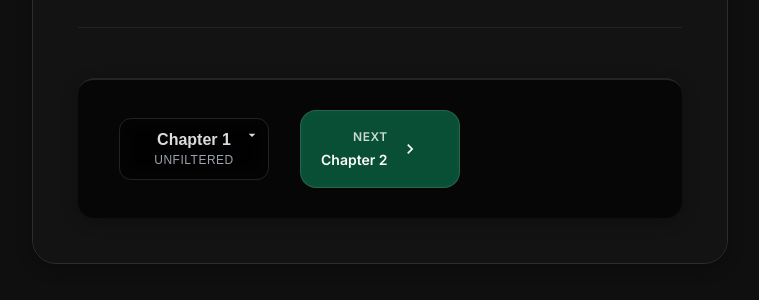
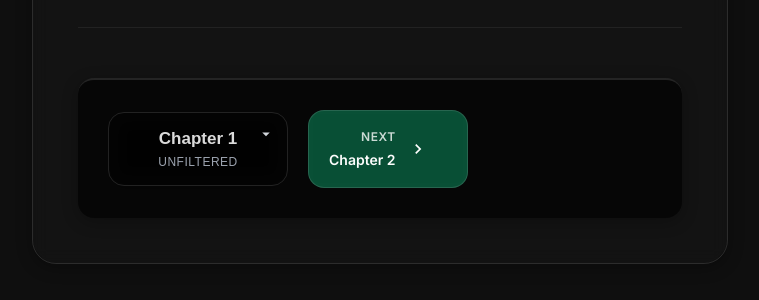
Before and after one commit to ancientjadestatue/jadenovels, a Jekyll site: the page built from chapter1.md, in a window 1280 px wide. Shown: the part 5250-5550 px from the top of the page, without its empty margins (260-1019 px from the left). Built offline with Jekyll 4.4.1, drawn with Linux system fonts in a browser that asks for light colours.

Commit message:
small dropdown fix

```diff
--- a/_layouts/default.html
+++ b/_layouts/default.html
@@ -909,121 +909,196 @@
 
         .chapter-dropdown-container {
             position: relative;
-        }
-
-        .chapter-dropdown-btn {
+        }        .chapter-dropdown-btn {
             display: flex;
             flex-direction: column;
             align-items: center;
-            gap: 4px;
-            padding: 12px 16px;
+            justify-content: center;
+            gap: 6px;
+            padding: 16px 20px;
             background: var(--glass-bg);
             border: 1px solid var(--glass-border);
-            border-radius: 12px;
+            border-radius: 16px;
             color: var(--text-primary);
             cursor: pointer;
-            transition: all 0.2s ease;
-            min-width: 150px;
-            backdrop-filter: blur(8px);
-            -webkit-backdrop-filter: blur(8px);
+            transition: all 0.3s ease;
+            min-width: 180px;
+            min-height: 60px;
+            backdrop-filter: blur(10px);
+            -webkit-backdrop-filter: blur(10px);
             position: relative;
+            text-align: center;
+            box-shadow: var(--glass-shadow);            /* Enhanced accessibility */
+            outline: none;
+        }
+
+        .chapter-dropdown-btn:focus-visible {
+            outline: 2px solid var(--primary-jade);
+            outline-offset: 2px;
         }
 
         .chapter-dropdown-btn:hover {
             background: var(--glass-bg-secondary);
             border-color: var(--glass-border-hover);
-            transform: translateY(-1px);
+            transform: translateY(-2px);
+            box-shadow: var(--glass-shadow-hover);
+        }
+
+        .chapter-dropdown-btn:focus-visible {
+            border-color: var(--primary-jade);
+            box-shadow: 0 0 0 3px rgba(52, 211, 153, 0.3);
         }
 
         .chapter-dropdown-btn.active {
             border-color: var(--primary-jade);
+            background: var(--glass-bg-secondary);
         }
 
         .current-chapter-text {
-            font-size: 16px;
+            font-size: 17px;
             font-weight: 700;
             color: var(--text-primary);
+            line-height: 1.2;
+            text-align: center;
+            margin: 0;
+        }
+
+        .dropdown-label {
+            font-size: 11px;
+            color: var(--text-muted);
+            text-transform: uppercase;
+            letter-spacing: 0.8px;
+            font-weight: 600;
+            text-align: center;
+            margin: 0;
         }
 
         .dropdown-icon {
-            width: 16px;
-            height: 16px;
+            width: 18px;
+            height: 18px;
             position: absolute;
-            top: 8px;
-            right: 8px;
-            transition: transform 0.2s ease;
+            top: 12px;
+            right: 12px;
+            transition: transform 0.3s ease;
+            fill: var(--text-secondary);
         }
 
         .chapter-dropdown-btn.active .dropdown-icon {
             transform: rotate(180deg);
-        }
-
-        .chapter-dropdown-menu {
+            fill: var(--primary-jade);
+        }        .chapter-dropdown-menu {
             position: absolute;
             top: 100%;
-            left: 0;
-            right: 0;
+            left: 50%;
+            transform: translateX(-50%) translateY(-10px);
+            min-width: 280px;
+            max-width: 400px;
             background: var(--bg-primary);
             border: 1px solid var(--glass-border);
-            border-radius: 12px;
-            margin-top: 4px;
+            border-radius: 16px;
+            margin-top: 8px;
             opacity: 0;
             visibility: hidden;
-            transform: translateY(-10px);
-            transition: all 0.2s ease;
-            backdrop-filter: blur(16px);
-            -webkit-backdrop-filter: blur(16px);
-            box-shadow: var(--glass-shadow);
+            transition: all 0.3s cubic-bezier(0.4, 0, 0.2, 1);
+            backdrop-filter: blur(20px);
+            -webkit-backdrop-filter: blur(20px);
+            box-shadow: var(--glass-shadow-hover);
             z-index: 1000;
-            max-height: 300px;
+            max-height: 400px;
             overflow-y: auto;
+            /* Enhanced scrollbar styling */
+            scrollbar-width: thin;
+            scrollbar-color: var(--glass-border) transparent;
+        }
+
+        .chapter-dropdown-menu::-webkit-scrollbar {
+            width: 6px;
+        }
+
+        .chapter-dropdown-menu::-webkit-scrollbar-track {
+            background: transparent;
+        }
+
+        .chapter-dropdown-menu::-webkit-scrollbar-thumb {
+            background: var(--glass-border);
+            border-radius: 3px;
+        }
+
+        .chapter-dropdown-menu::-webkit-scrollbar-thumb:hover {
+            background: var(--glass-border-hover);
         }
 
         .chapter-dropdown-menu.active {
             opacity: 1;
             visibility: visible;
-            transform: translateY(0);
+            transform: translateX(-50%) translateY(0);
         }
 
         .dropdown-header {
-            padding: 12px 16px;
-            font-size: 12px;
-            font-weight: 600;
-            color: var(--text-muted);
+            padding: 16px 20px 12px 20px;
+            font-size: 13px;
+            font-weight: 700;
+            color: var(--text-secondary);
             text-transform: uppercase;
-            letter-spacing: 0.5px;
+            letter-spacing: 1px;
             border-bottom: 1px solid var(--glass-border);
+            text-align: center;
+            background: var(--glass-bg);
+            margin: 0;
+            border-radius: 16px 16px 0 0;
         }
 
         .chapter-list {
-            padding: 8px 0;
+            padding: 12px 0;
         }
 
         .chapter-option {
             display: flex;
             align-items: center;
             justify-content: space-between;
-            padding: 12px 16px;
+            padding: 14px 20px;
             color: var(--text-primary);
             text-decoration: none;
             transition: all 0.2s ease;
             cursor: pointer;
+            position: relative;
+            border-radius: 0;
+            /* Enhanced accessibility */
+            outline: none;
+        }
+
+        .chapter-option:focus-visible {
+            background: var(--glass-bg);
+            outline: 2px solid var(--primary-jade);
+            outline-offset: -2px;
+            color: var(--primary-jade);
         }
 
         .chapter-option:hover {
             background: var(--glass-bg);
             color: var(--primary-jade);
             text-decoration: none;
+            padding-left: 24px;
         }
 
         .chapter-option.current {
-            background: var(--glass-bg);
+            background: var(--glass-bg-secondary);
             color: var(--primary-jade);
-            font-weight: 600;
+            font-weight: 700;
+            border-left: 4px solid var(--primary-jade);
+            padding-left: 20px;
+        }
+
+        .chapter-option.current::before {
+            content: '▶';
+            position: absolute;
+            left: 8px;
+            color: var(--primary-jade);
+            font-size: 12px;
         }
 
         .chapter-option.unavailable {
-            opacity: 0.5;
+            opacity: 0.4;
             cursor: not-allowed;
             color: var(--text-muted);
         }
@@ -1031,21 +1106,42 @@
         .chapter-option.unavailable:hover {
             background: transparent;
             color: var(--text-muted);
+            padding-left: 20px;
         }
 
         .chapter-number {
+            font-weight: 700;
+            font-size: 15px;
+            min-width: 80px;
+            text-align: left;
+        }
+
+        .chapter-title {
+            flex: 1;
+            text-align: center;
+            font-size: 14px;
+            font-weight: 500;
+            margin: 0 12px;
+            color: var(--text-secondary);
+        }
+
+        .chapter-option.current .chapter-title {
+            color: var(--primary-jade);
             font-weight: 600;
         }
 
         .chapter-status {
-            font-size: 12px;
-            padding: 2px 8px;
-            border-radius: 6px;
+            font-size: 11px;
+            padding: 4px 8px;
+            border-radius: 8px;
             background: var(--glass-bg);
             color: var(--text-muted);
-        }
-
-        .chapter-status.available {
+            font-weight: 600;
+            text-transform: uppercase;
+            letter-spacing: 0.5px;
+            min-width: 60px;
+            text-align: center;
+        }        .chapter-status.available {
             background: var(--primary-jade);
             color: white;
         }
@@ -1193,20 +1289,24 @@
                 padding: 10px 18px;
                 font-size: 14px;
                 min-width: 120px;
-            }
-
-            /* Chapter dropdown responsive styles */
+            }            /* Chapter dropdown responsive styles */
             .chapter-dropdown-btn {
-                min-width: 130px;
-                padding: 10px 14px;
+                min-width: 160px;
+                padding: 14px 16px;
+                min-height: 65px;
             }
 
             .current-chapter-text {
-                font-size: 15px;
+                font-size: 16px;
+            }
+
+            .dropdown-label {
+                font-size: 10px;
             }
 
             .chapter-dropdown-menu {
-                max-height: 250px;
+                max-height: 350px;
+                min-width: 300px;
             }
 
             /* Enhanced navigation responsive styles */
@@ -1277,23 +1377,63 @@
                 min-width: auto;
                 padding: 14px 20px;
                 font-size: 15px;
-            }
-
-            /* Mobile chapter dropdown */
+            }            /* Mobile chapter dropdown */
             .chapter-dropdown-btn {
                 width: 100%;
                 min-width: auto;
-                padding: 10px 12px;
+                padding: 14px 16px;
+                min-height: 70px;
+                gap: 8px;
             }
 
             .current-chapter-text {
+                font-size: 15px;
+            }
+
+            .dropdown-label {
+                font-size: 10px;
+            }
+
+            .chapter-dropdown-menu {
+                left: 50%;
+                transform: translateX(-50%) translateY(-10px);
+                min-width: calc(100vw - 40px);
+                max-width: calc(100vw - 40px);
+                max-height: 300px;
+                margin-top: 12px;
+            }
+
+            .chapter-dropdown-menu.active {
+                transform: translateX(-50%) translateY(0);
+            }
+
+            .dropdown-header {
+                padding: 14px 16px 10px 16px;
+                font-size: 12px;
+            }
+
+            .chapter-option {
+                padding: 12px 16px;
+                flex-direction: column;
+                align-items: flex-start;
+                gap: 4px;
+            }
+
+            .chapter-number {
                 font-size: 14px;
-            }
-
-            .chapter-dropdown-menu {
-                left: -20px;
-                right: -20px;
-                max-height: 200px;
+                min-width: auto;
+            }
+
+            .chapter-title {
+                text-align: left;
+                margin: 0;
+                font-size: 13px;
+            }
+
+            .chapter-status {
+                font-size: 10px;
+                padding: 3px 6px;
+                min-width: 50px;
             }
 
             /* Mobile breadcrumb and navigation */
@@ -1708,9 +1848,7 @@
 
         .scroll-button.scroll-down svg {
             transform: rotate(180deg);
-        }
-
-        .settings-panel {
+        }        .settings-panel {
             position: fixed;
             top: 80px;
             right: 20px;
@@ -1727,6 +1865,8 @@
             visibility: hidden;
             transition: all 0.3s ease;
             z-index: 999;
+            /* Fixed font size - doesn't scale with user setting */
+            font-size: 20px !important;
         }
 
         .settings-panel.active {
@@ -1738,7 +1878,7 @@
         .settings-panel h3 {
             margin: 0 0 20px 0;
             color: var(--text-primary);
-            font-size: 1.2em;
+            font-size: 24px !important; /* Fixed 1.2em relative to 20px base */
             font-weight: 600;
             text-align: center;
         }
@@ -1750,7 +1890,7 @@
         .setting-label {
             display: block;
             color: var(--text-secondary);
-            font-size: 0.9em;
+            font-size: 18px !important; /* Fixed 0.9em relative to 20px base */
             margin-bottom: 8px;
             font-weight: 500;
         }
@@ -1805,7 +1945,7 @@
 
         .font-size-display {
             color: var(--text-primary);
-            font-size: 0.9em;
+            font-size: 18px !important; /* Fixed 0.9em relative to 20px base */
             font-weight: 600;
             min-width: 35px;
             text-align: center;
@@ -1849,7 +1989,7 @@
             background: white;
         }        .theme-label {
             color: var(--text-secondary);
-            font-size: 0.9em;
+            font-size: 18px !important; /* Fixed 0.9em relative to 20px base */
             font-weight: 500;
         }
 
@@ -1893,16 +2033,16 @@
 
         .performance-label {
             color: var(--text-secondary);
-            font-size: 0.9em;
+            font-size: 18px !important; /* Fixed 0.9em relative to 20px base */
             font-weight: 500;
         }
 
         .setting-description {
             margin: 8px 0 0 0;
             color: var(--text-muted);
-            font-size: 0.8em;
+            font-size: 16px !important; /* Fixed 0.8em relative to 20px base */
             line-height: 1.4;
-        }        /* Performance Mode Styles */
+        }/* Performance Mode Styles */
         [data-performance="true"] {
             /* Disable all animations and transitions */
             *, *::before, *::after {
```
Also changed, not shown: _layouts/book.html (+10 -9 lines).
